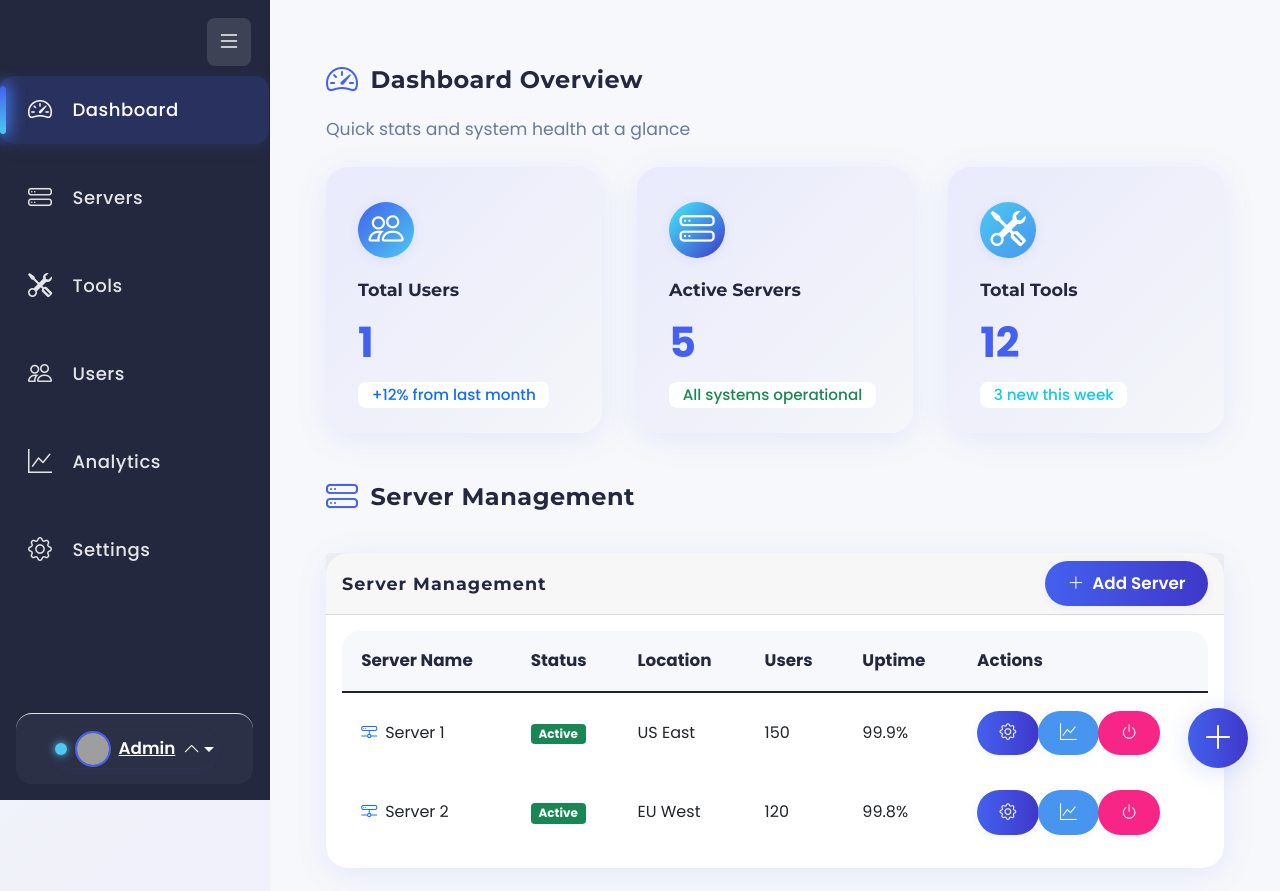
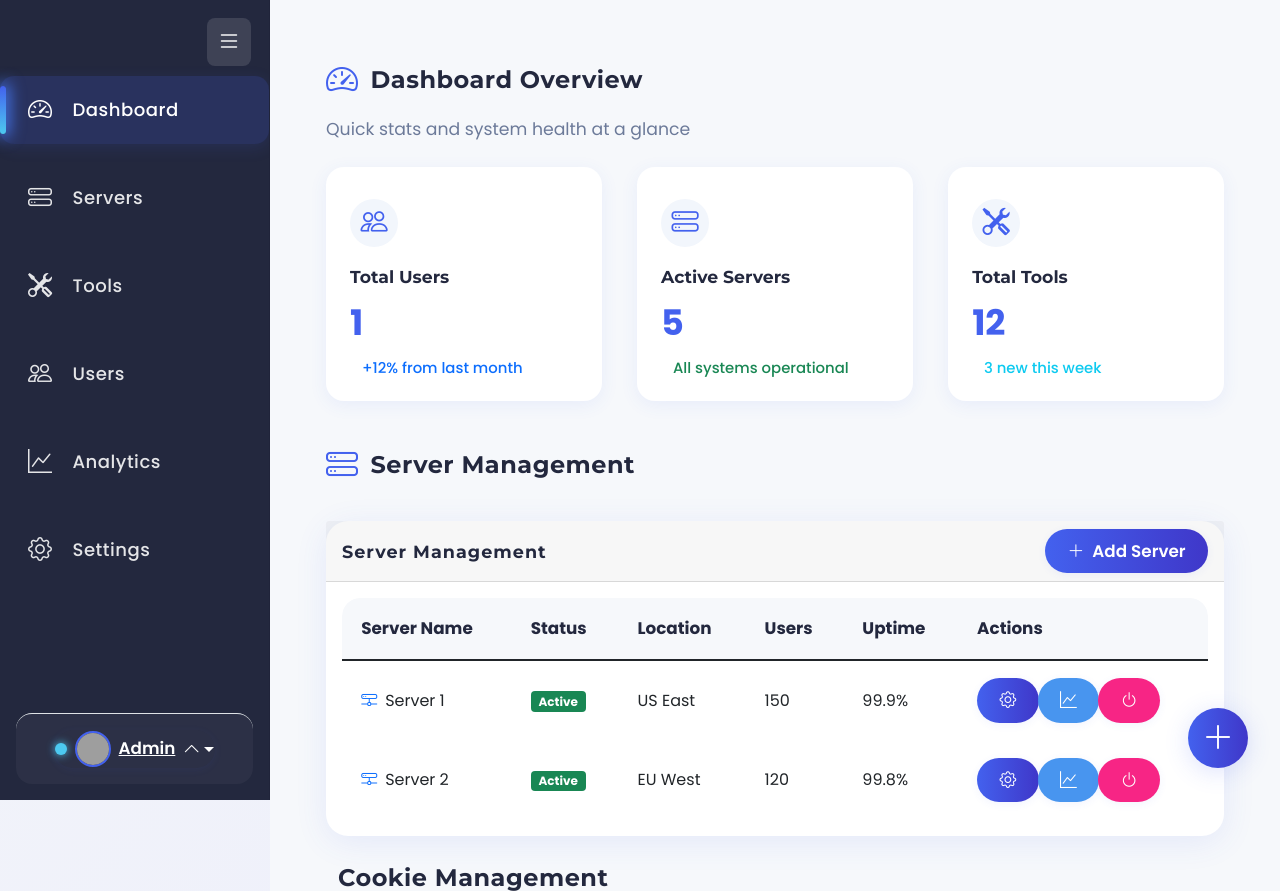
Before and after one commit to cipher-x-darkregime/Rev-Proxy, a PHP site: page /admin.php in a window 1280 px wide. Shown: the top 891 px of the page. Run offline with PHP 8.4, Linux system fonts and the light colour scheme; a user stored in the database is signed in; data comes from the database, SQL or seed files in the repository; data that the repository does not hold is empty; some libraries are stand-ins or nearby versions; grey boxes are pictures that could not be loaded.

Commit message:
Update admin.php

```diff
--- a/admin.php
+++ b/admin.php
@@ -398,64 +398,60 @@ $total_cookies = $conn->query('SELECT COUNT(*) FROM cookies')->fetchColumn();
             flex-direction: column;
             justify-content: space-between;
             align-items: flex-start;
-            background: linear-gradient(135deg, #e9eafc 0%, #f4f6f9 100%);
-            border-radius: 22px;
-            box-shadow: 0 6px 32px rgba(67,97,238,0.10);
-            padding: 2.2rem 2rem 1.6rem 2rem;
+            background: #fff;
+            border-radius: 18px;
+            box-shadow: 0 4px 18px rgba(67,97,238,0.08);
+            padding: 2rem 1.5rem 1.3rem 1.5rem;
             position: relative;
             transition: box-shadow 0.2s, transform 0.2s;
-            min-height: 180px;
+            min-height: 160px;
         }
         .dashboard-card:hover {
-            box-shadow: 0 12px 40px rgba(67,97,238,0.16);
-            transform: translateY(-4px) scale(1.01);
+            box-shadow: 0 8px 32px rgba(67,97,238,0.13);
+            transform: translateY(-2px) scale(1.01);
         }
         .dashboard-card .icon {
-            width: 56px;
-            height: 56px;
+            width: 48px;
+            height: 48px;
             border-radius: 50%;
             display: flex;
             align-items: center;
             justify-content: center;
-            font-size: 2.2rem;
-            margin-bottom: 1.2rem;
-            box-shadow: 0 2px 12px rgba(67,97,238,0.10);
-        }
-        .dashboard-card.users .icon {
-            background: linear-gradient(135deg, #4361ee 0%, #4cc9f0 100%);
-            color: #fff;
-        }
-        .dashboard-card.servers .icon {
-            background: linear-gradient(135deg, #43eefd 0%, #3f37c9 100%);
-            color: #fff;
-        }
-        .dashboard-card.tools .icon {
-            background: linear-gradient(135deg, #4cc9f0 0%, #4895ef 100%);
-            color: #fff;
+            font-size: 1.7rem;
+            margin-bottom: 1.1rem;
+            background: #f2f6fc;
+            color: var(--primary-color);
+            box-shadow: none;
         }
         .dashboard-card .card-title {
             font-family: 'Montserrat', sans-serif;
-            font-size: 1.1rem;
+            font-size: 1.08rem;
             font-weight: 700;
             color: #23283e;
-            margin-bottom: 0.5rem;
+            margin-bottom: 0.4rem;
         }
         .dashboard-card .card-number {
-            font-size: 2.6rem;
+            font-size: 2.2rem;
             font-weight: 800;
             color: var(--primary-color);
-            margin-bottom: 0.5rem;
-        }
-        .dashboard-card .card-desc {
-            font-size: 1.02rem;
-            color: #6c7a99;
-            margin-bottom: 0.2rem;
+            margin-bottom: 0.4rem;
         }
         .dashboard-card .badge {
-            font-size: 0.95rem;
-            border-radius: 8px;
-            padding: 0.35em 0.9em;
+            font-size: 0.93rem;
+            border-radius: 7px;
+            padding: 0.32em 0.8em;
             font-weight: 500;
+            background: #f2f6fc;
+            color: var(--primary-color);
+            border: none;
+        }
+        .dashboard-card .badge.text-success {
+            color: #1b7c4a;
+            background: #e6f9f0;
+        }
+        .dashboard-card .badge.text-info {
+            color: #2274e0;
+            background: #e9f4ff;
         }
         @media (max-width: 767.98px) {
             .dashboard-grid {
@@ -463,7 +459,7 @@ $total_cookies = $conn->query('SELECT COUNT(*) FROM cookies')->fetchColumn();
                 gap: 1.2rem;
             }
             .dashboard-card {
-                padding: 1.3rem 1rem 1rem 1rem;
+                padding: 1.1rem 0.7rem 0.7rem 0.7rem;
             }
         }
     </style>
```
